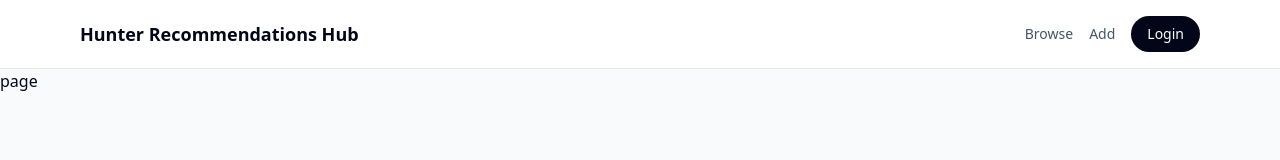
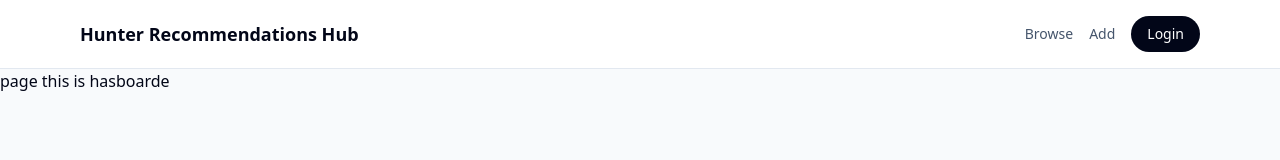
Before and after one commit to wahabahmed25/final-project-web-dev-, a Next.js app: page /dashboard in a window 1280 px wide. Shown: the top 160 px of the page. Built offline with nearby package versions, Linux system fonts and the light colour scheme; no server answers.

Commit message:
added dashboard test

```diff
--- a/app/dashboard/page.tsx
+++ b/app/dashboard/page.tsx
@@ -2,7 +2,7 @@ import React from 'react'
 
 const page = () => {
   return (
-    <div>page</div>
+    <div>page this is hasboarde</div>
   )
 }
 
--- /dev/null
+++ b/pnpm-workspace.yaml
@@ -0,0 +1,5 @@
+allowBuilds:
+  '@firebase/util': true
+  protobufjs: true
+  sharp: true
+  unrs-resolver: true
```
